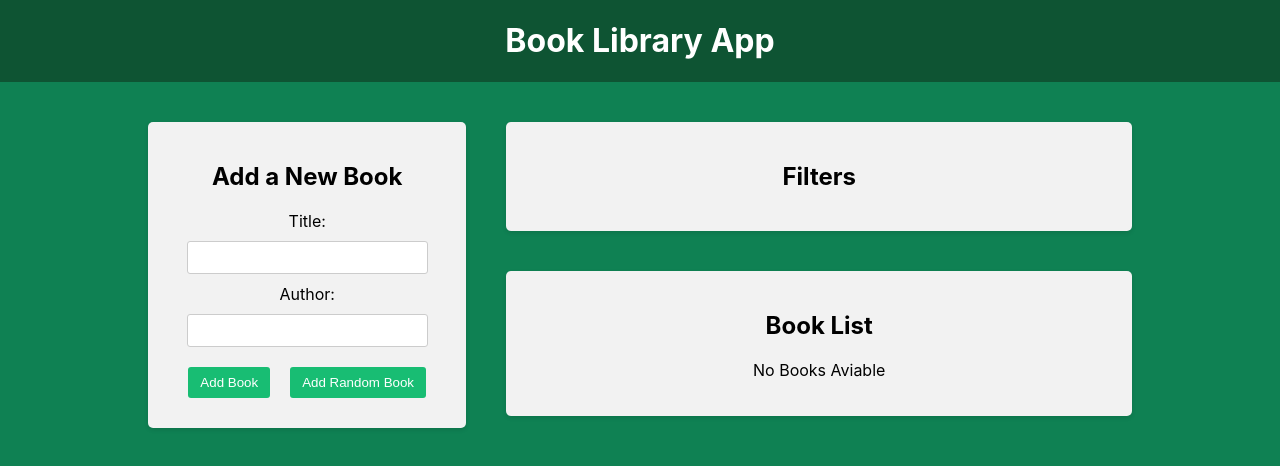
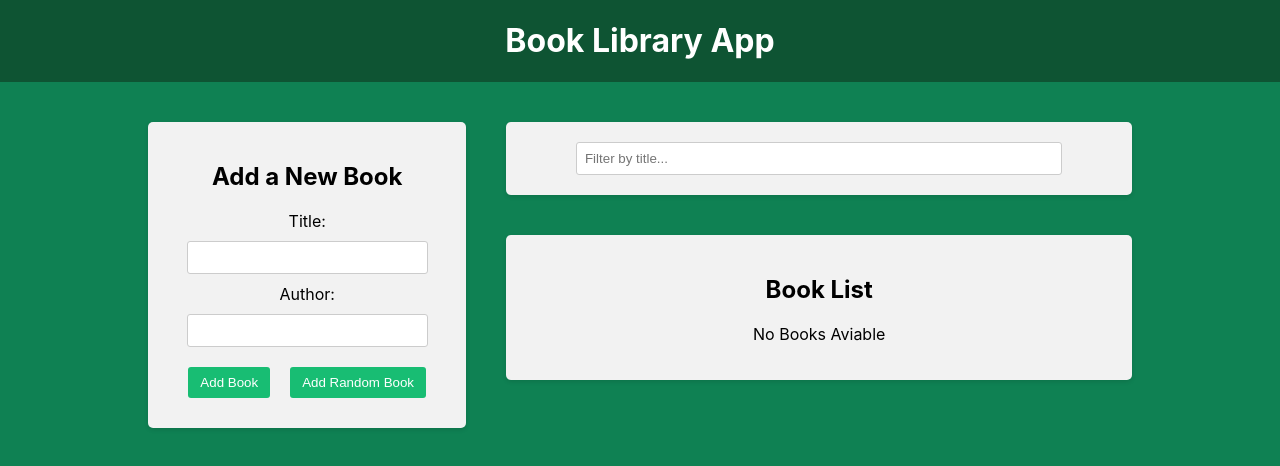
Before and after one commit to OlegParamey/front-endMiniProjects, a React (Create React App) app in the folder react-projects/30-react-redux/frontend/: page / in a window 1280 px wide. Shown: the top 466 px of the page. Built offline with nearby package versions, Linux system fonts and the light colour scheme.

Commit message:
added some modifications to Filter component

```diff
--- a/react-projects/30-react-redux/frontend/src/components/Filter/Filter.js
+++ b/react-projects/30-react-redux/frontend/src/components/Filter/Filter.js
@@ -3,7 +3,9 @@
 function Filter() {
   return (
     <div className="app-block filter">
-      <h2>Filters</h2>
+      <div className="filter-group">
+        <input type="text" placeholder="Filter by title..."></input>
+      </div>
     </div>
   )
 }
```
